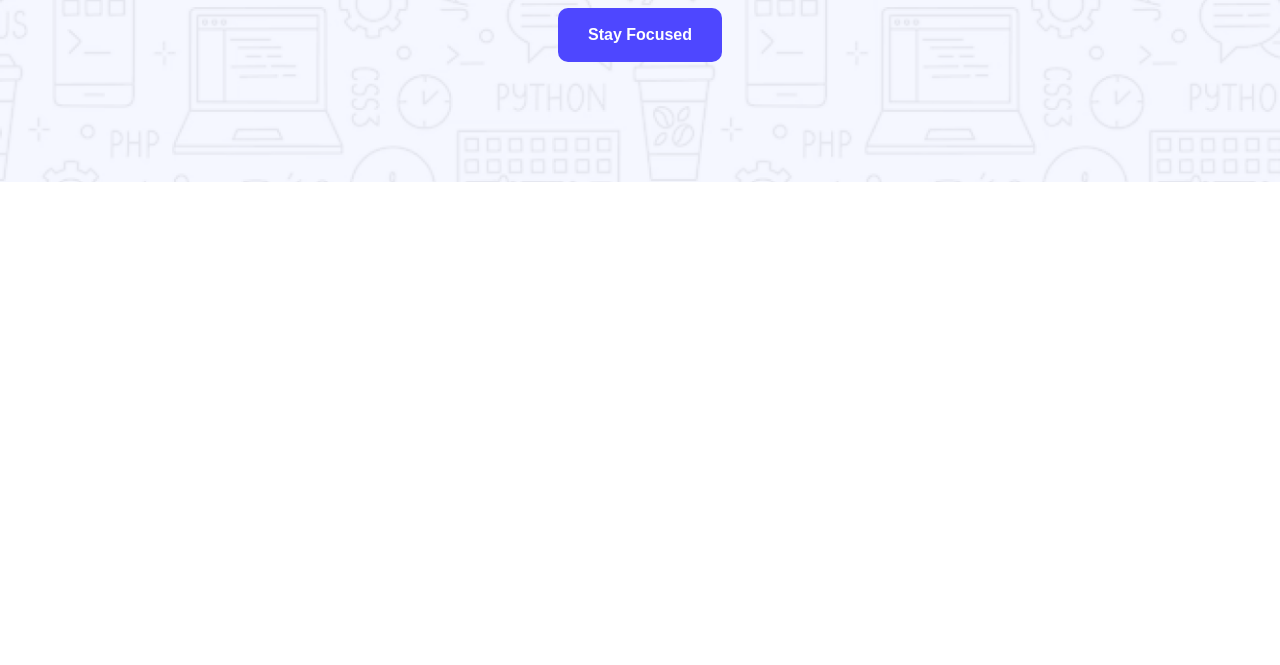
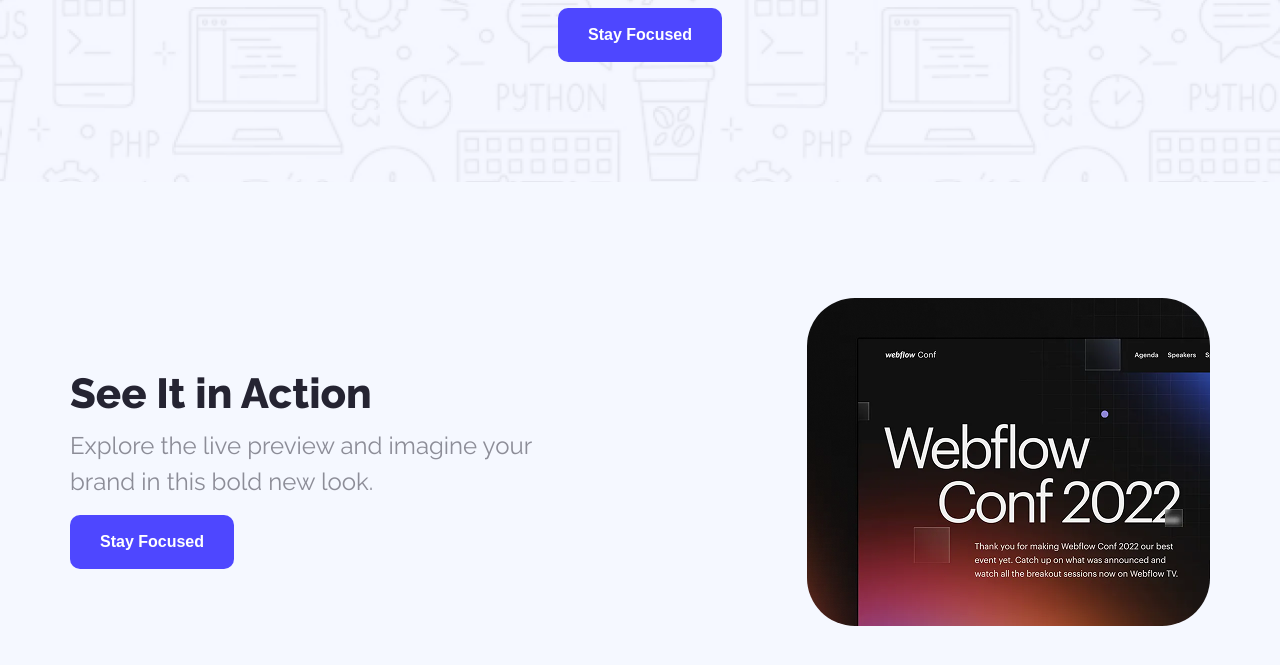
Before and after one commit to Mosarof-Hossen/assignment-1, a plain HTML site: page index.html in a window 1280 px wide. Shown: the part 445-1110 px from the top of the page. Before the commit the page ends 800 px from the top, so only its background shows below. Drawn offline with Linux system fonts and the light colour scheme.

Commit message:
content section added

```diff
--- a/css/style.css
+++ b/css/style.css
@@ -48,7 +48,7 @@
     background-color: burlywood;
     color: #ffffff;
 }
-
+/* needed-end */
 /* nav-section */
 .section-bg{
     background-image: url('../image/Hero-bg.png');
@@ -79,3 +79,38 @@
     line-height: auto;
     margin-bottom: 30px;
 }
+/* banner-end */
+/* main */
+main{
+    background-color: #f5f8ff;
+}
+/* mani-end */
+/* section-content */
+.section-m{
+    /* margin: 116px 0; */
+    padding: 116px 0;
+}
+.content-item{
+    width: 517px;
+}
+.content-title{
+    font-size: 42px;
+    line-height: auto;
+    margin: 10px 0;
+}
+.content-description{
+    font-size: 24px;
+    line-height: 36px;
+    font-family: "Raleway", sans-serif;
+    font-weight: 400;
+    color: #25243281;
+    margin-bottom: 15px;
+}
+.content{
+    display: flex;
+    justify-content: space-between;
+    align-items: center;
+}
+.wc-mini-image{
+    border-radius: 48px;
+}
--- a/index.html
+++ b/index.html
@@ -35,5 +35,27 @@
 
         </div>
     </section>
+    <!-- main-section -->
+     <main >
+        <!-- content-section -->
+         <section class="section-m">
+                <div class="all-container">
+
+                    <div class="content">
+
+                    <div class="content-item">
+                        <h2 class="dark content-title">See It in Action</h2>
+                        <p class="content-description">Explore the live preview and imagine your brand in this bold new look.</p>
+                        <button class="btn-text"><a href="#">Stay Focused</a></button>
+                    </div>
+
+                    <div class="content-image">
+                        <img class="wc-mini-image" src="image/wc-mini.png" alt="wc-mini-image">
+                    </div>
+                </div>
+
+                </div>
+         </section>
+     </main>
 </body>
 </html>
```
